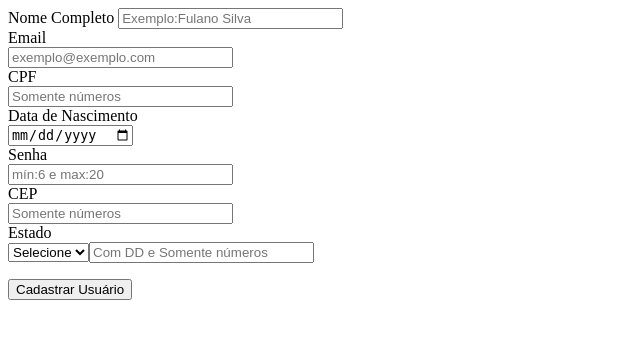
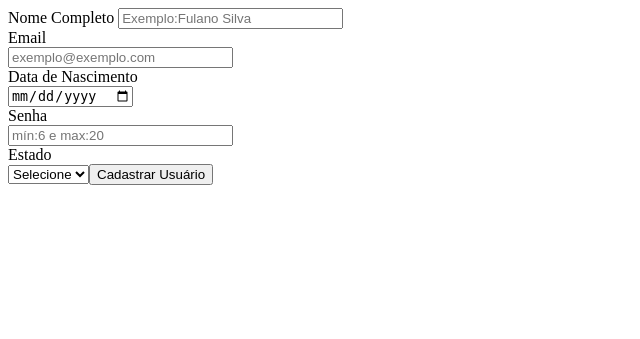
Before and after one commit to LucasLBB/Portf-lio, a PHP site: page /cadastroht.php in a window 1280 px wide. Shown: the top 339 px of the page, without its empty margins (0-640 px from the left). Run offline with PHP 8.4, Linux system fonts and the light colour scheme; data that the repository does not hold is empty.

Commit message:
Mudanças de Regras

```diff
--- a/empresa/cadastroht.php
+++ b/empresa/cadastroht.php
@@ -21,17 +21,11 @@ include "conexao.php";
         <label for="txtemail">Email</label><br>
         <input type="text" size="25" name="txtemail" placeholder="exemplo@exemplo.com" required><br>
 
-        <label for="txtcpf">CPF</label><br>
-        <input type="text" size="25" name="txtcpf" placeholder="Somente números" required><br>
-
         <label for="txtdatanascimento">Data de Nascimento</label><br>
         <input type="date" size="25" name="txtdatanascimento" required><br>
 
         <label for="txtsenha">Senha</label><br>
         <input type="password" size="25" name="txtsenha" pattern=".{6,20}" minlenght=6 maxlength="20" size="20" placeholder="mín:6 e max:20" required><br>
-
-        <label for="txtcep">CEP</label><br>
-        <input type="text" size="25" name="txtcep" placeholder="Somente números" required><br>
 
         <label>Estado</label><br>
         <select name="procurar"><br>
@@ -44,9 +38,6 @@ include "conexao.php";
             }
     ?>
 
-        <label for="txtcelular">Celular</label><br>
-        <input type="text" size="25" name="txtcelular" placeholder="Com DD e Somente números" required>
-
         <p>
         <input type="submit" value="Cadastrar Usuário">
         </p>
```
